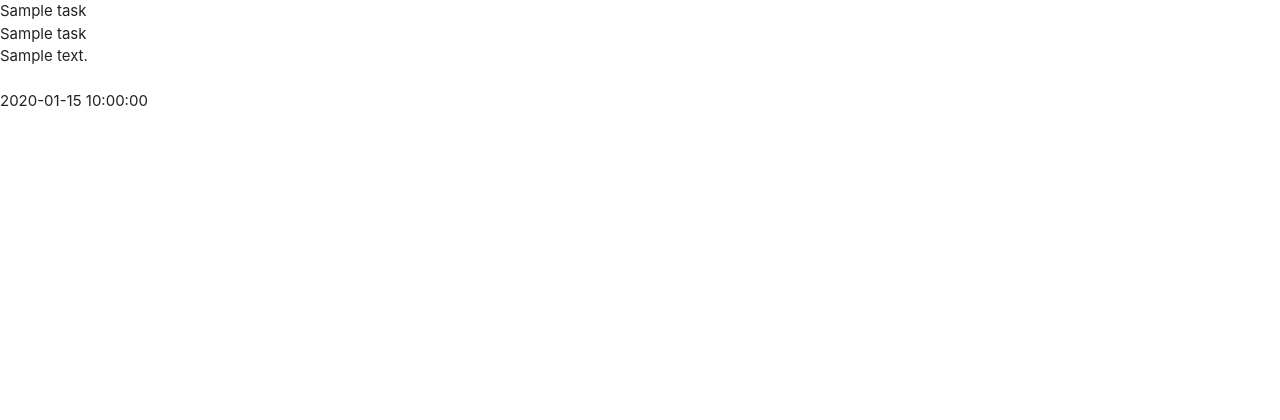
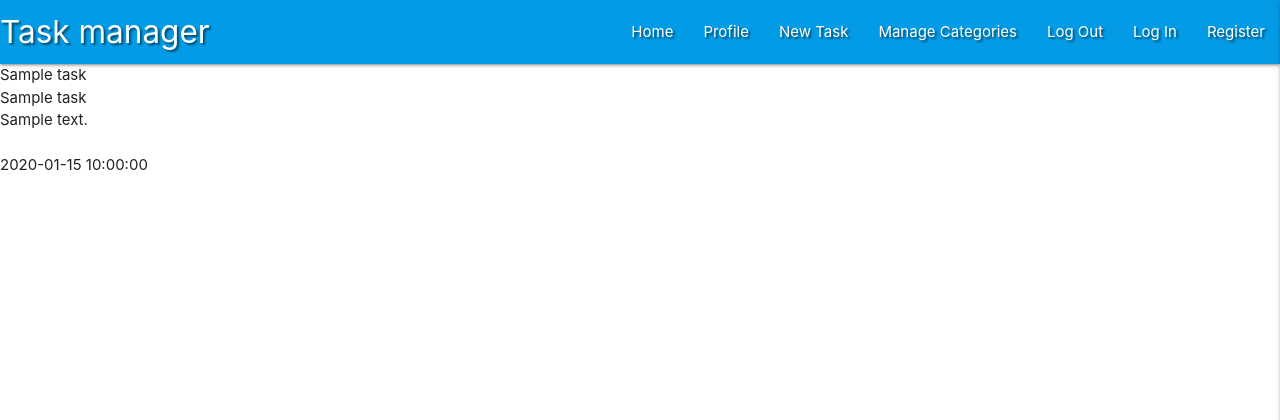
Before and after one commit to Vlad-404/practice_task_manager, a Flask app: page / in a window 1280 px wide. Shown: the top 420 px of the page. Run offline with Flask 2, Linux system fonts and the light colour scheme; a database or web service that is not in the repository returns one stand-in record (values such as "Sample title"); some libraries are stand-ins or nearby versions.

Commit message:
Added sidebar

```diff
--- a/static/css/style.css
+++ b/static/css/style.css
@@ -0,0 +1,3 @@
+.text-shadow {
+    text-shadow: 2px 2px 2px rgba(0, 0, 0, 0.5);
+}
--- a/static/js/script.js
+++ b/static/js/script.js
@@ -0,0 +1,3 @@
+$(document).ready(function(){
+    $('.sidenav').sidenav({edge: "right"});
+  });
--- a/templates/base.html
+++ b/templates/base.html
@@ -3,7 +3,8 @@
 <head>
     <meta charset="UTF-8">
     <meta name="viewport" content="width=device-width, initial-scale=1.0">
-    <link rel="stylesheet" href="https://cdnjs.cloudflare.com/ajax/libs/font-awesome/5.14.0/css/all.min.css" integrity="sha512-1PKOgIY59xJ8Co8+NE6FZ+LOAZKjy+KY8iq0G4B3CyeY6wYHN3yt9PW0XpSriVlkMXe40PTKnXrLnZ9+fkDaog==" crossorigin="anonymous" type="text/css">
+    <link rel="stylesheet" href="https://cdnjs.cloudflare.com/ajax/libs/font-awesome/5.14.0/css/all.min.css"
+        integrity="sha512-1PKOgIY59xJ8Co8+NE6FZ+LOAZKjy+KY8iq0G4B3CyeY6wYHN3yt9PW0XpSriVlkMXe40PTKnXrLnZ9+fkDaog==" crossorigin="anonymous" type="text/css">
     <link rel="stylesheet" href="https://cdnjs.cloudflare.com/ajax/libs/materialize/1.0.0/css/materialize.min.css" type="text/css">
     <link rel="stylesheet" href="{{ url_for('static', filename='css/style.css') }}" type="text/css">
     {% block styles %}
@@ -13,11 +14,45 @@
 
 <body>
 
+    <header>
+      <!-- top navbar -->
+		<nav class="nav-extended text-shadow light-blue darken-1">
+			<div class="nav-wrapper">
+				<a href="{{ url_for('get_tasks') }}" class="brand-logo">Task manager</a>
+				<a href="#" data-target="mobile-demo" class="sidenav-trigger right"><i class="fas fa-bars"></i></a>
+				<ul class="right hide-on-med-and-down">
+					<li><a href="{{ url_for('get_tasks') }}">Home</a></li>
+					<li><a href="#">Profile</a></li>
+                    <li><a href="#">New Task</a></li>
+                    <li><a href="#">Manage Categories</a></li>
+                    <li><a href="#">Log Out</a></li>
+                    <li><a href="#">Log In</a></li>
+                    <li><a href="#">Register</a></li>
+				</ul>
+			</div>
+		</nav>
+
+        <!-- mobile sidenav -->
+		<ul class="sidenav" id="mobile-demo">
+            <li><h4 class="center-align light-blue-text text-darken-4">Task Manager</h4></li>
+			<li><a href="{{ url_for('get_tasks') }}">Home</a></li>
+            <li><a href="#">Profile</a></li>
+            <li><a href="#">New Task</a></li>
+            <li><a href="#">Manage Categories</a></li>
+            <li><a href="#">Log Out</a></li>
+            <li><a href="#">Log In</a></li>
+            <li><a href="#">Register</a></li>
+		</ul>
+
+    </header>
+
     {% block content %}
     {% endblock %}
+
     <script src="https://code.jquery.com/jquery-3.5.1.min.js" integrity="sha256-9/aliU8dGd2tb6OSsuzixeV4y/faTqgFtohetphbbj0=" crossorigin="anonymous"></script>
     <script src="https://cdnjs.cloudflare.com/ajax/libs/materialize/1.0.0/js/materialize.min.js"></script>
     <script src="{{ url_for('static', filename='js/script.js') }}"></script>
+
     {% block scripts %}
     {% endblock %}
 
--- a/templates/tasks.html
+++ b/templates/tasks.html
@@ -1,12 +1,12 @@
 {% extends "base.html" %}
 {% block content %}
 
-        {% for task in tasks %}
+    {% for task in tasks %}
         {{ task.task_name}}<br>
         {{ task.category_name}}<br>
         {{ task.task_description}}<br>
         {{ task.is_urgent}}<br>
         {{ task.due_date}}<br>
-    {% endfor%}
+    {% endfor %}
 
 {% endblock %}
```
